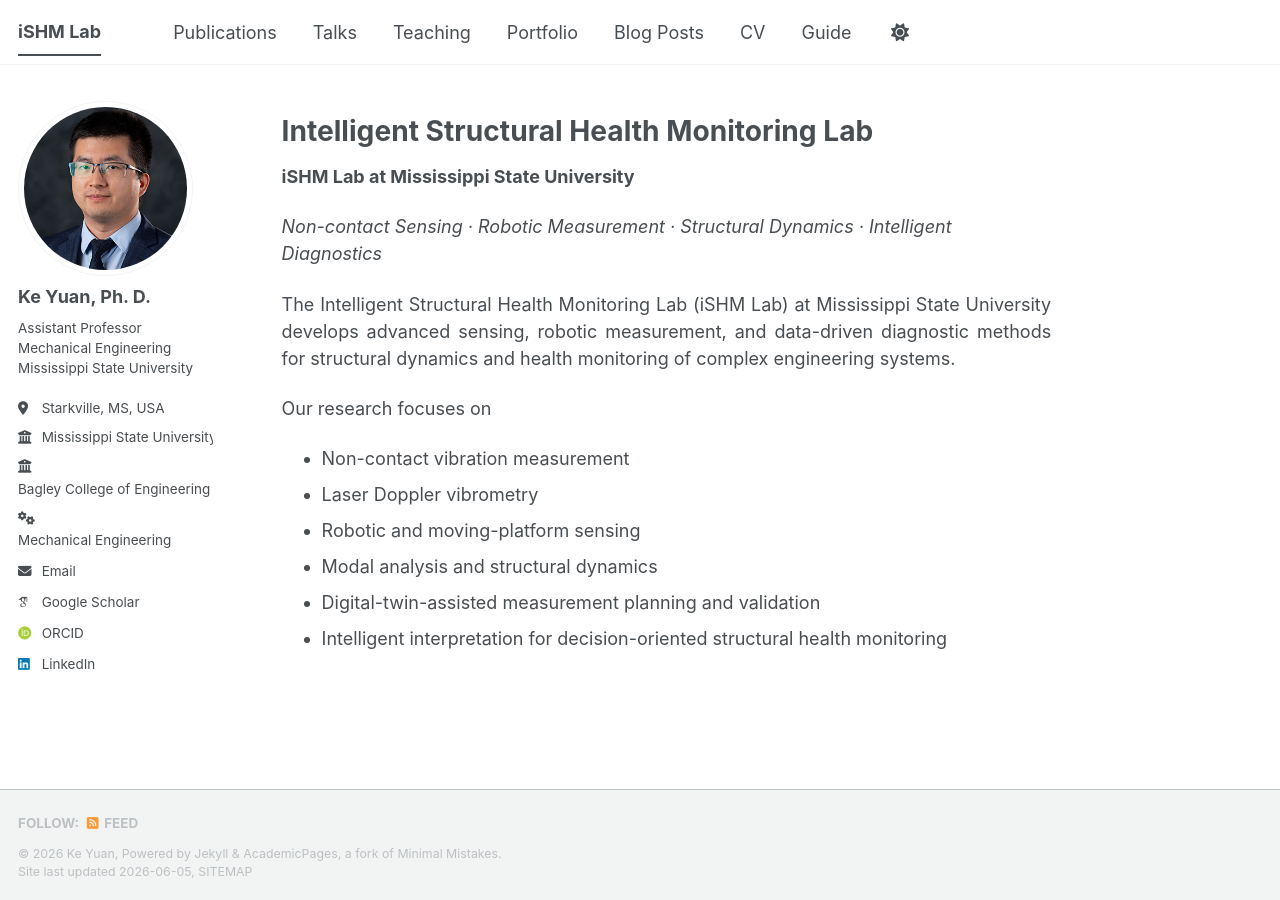
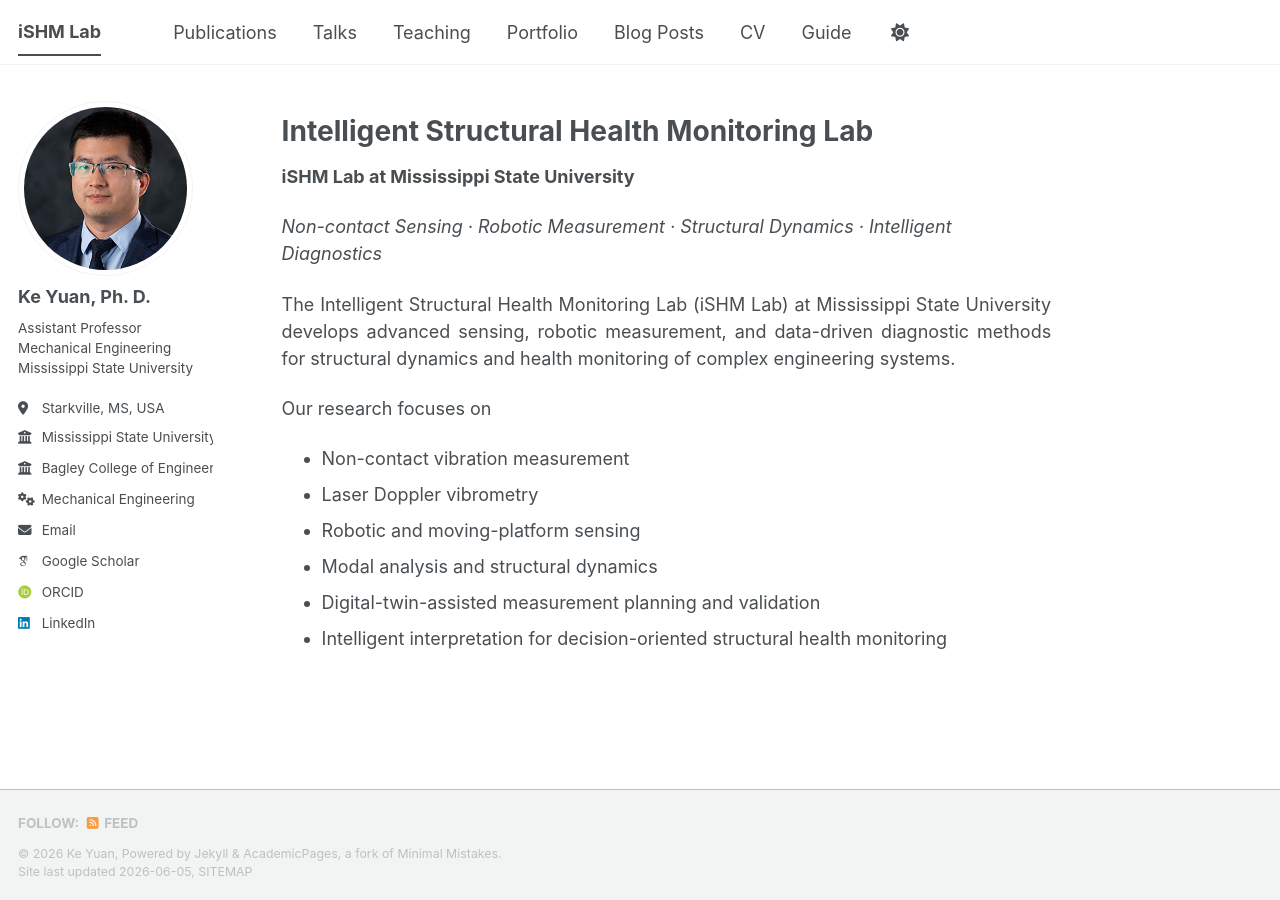
Before and after one commit to KeYuan2025/KeYuan2025.github.io, a Jekyll site: the page built from _pages/about.md, in a window 1280 px wide. Built offline with Jekyll 4.4.1, drawn with Linux system fonts in a browser that asks for light colours; some web fonts are replaced; a script bundle is joined from its source files by our own code; library files that are not in the unit come from our copies.

Commit message:
Update author-profile.html

```diff
--- a/_includes/author-profile.html
+++ b/_includes/author-profile.html
@@ -35,13 +35,17 @@
           </a>
           </li>
 
-        <li class="author__desktop">
-        <i class="fas fa-fw fa-building-columns icon-pad-right" aria-hidden="true"></i> <a href="https://www.bagley.msstate.edu/" target="_blank" rel="noopener noreferrer">Bagley College of Engineering</a>
-        </li>
+          <li>
+          <a href="https://www.bagley.msstate.edu/" target="_blank" rel="noopener noreferrer">
+          <i class="fas fa-fw fa-building-columns icon-pad-right" aria-hidden="true"></i>Bagley College of Engineering
+          </a>
+          </li>
 
-        <li class="author__desktop">
-        <i class="fas fa-fw fa-gears icon-pad-right" aria-hidden="true"></i> <a href="https://www.me.msstate.edu/" target="_blank" rel="noopener noreferrer">Mechanical Engineering</a>
-        </li>
+          <li>
+          <a href="https://www.me.msstate.edu/" target="_blank" rel="noopener noreferrer">
+          <i class="fas fa-fw fa-gears icon-pad-right" aria-hidden="true"></i>Mechanical Engineering
+          </a>
+          </li>
       {% endif %}
 
       {% if author.uri %}
```
